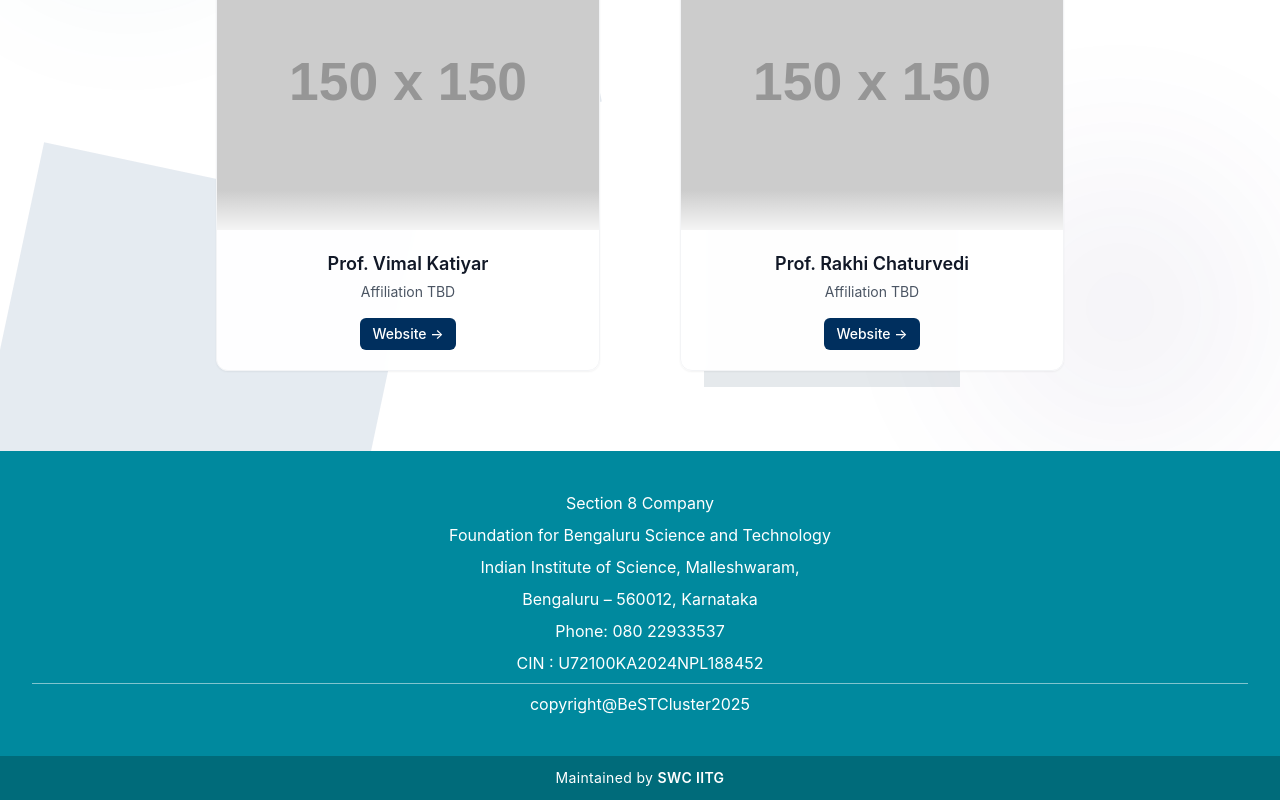
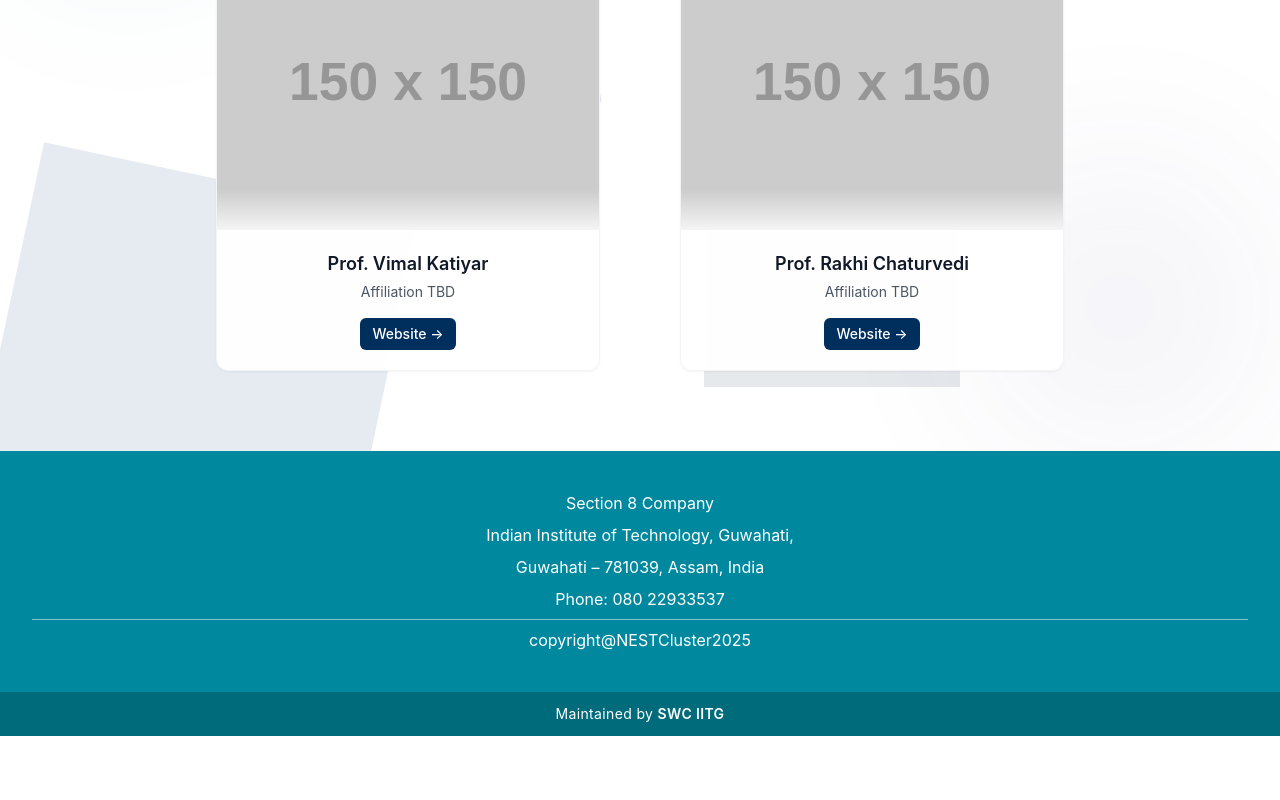
Before and after one commit to swciitg/bestkc_temp, a React (Create React App) app: page /coordinators in a window 1280 px wide. Shown: the part 582-1382 px from the top of the page. After the commit the page ends 1318 px from the top, so only its background shows below. Built offline with nearby package versions, Linux system fonts and the light colour scheme; the HTML template or start-up script is replaced by a standard one.

Commit message:
foooter fixes

```diff
--- a/src/components/Footer.jsx
+++ b/src/components/Footer.jsx
@@ -7,15 +7,15 @@ const Footer = () => {
       <div className="bg-[#00899e] py-10">
         <div className="max-w-screen-xl mx-auto px-8 space-y-2 text-sm md:text-base leading-relaxed">
           <p>Section 8 Company</p>
-          <p>Foundation for Bengaluru Science and Technology</p>
-          <p>Indian Institute of Science, Malleshwaram,</p>
-          <p>Bengaluru – 560012, Karnataka</p>
+          {/* <p>Foundation for Bengaluru Science and Technology</p> */}
+          <p>Indian Institute of Technology, Guwahati,</p>
+          <p>Guwahati – 781039, Assam, India</p>
           <p>Phone: 080 22933537</p>
-          <p>CIN : U72100KA2024NPL188452</p>
+          {/* <p>CIN : U72100KA2024NPL188452</p> */}
 
           <hr className="border-t border-white/50 my-6" />
 
-          <p>copyright@BeSTCluster2025</p>
+          <p>copyright@NESTCluster2025</p>
         </div>
       </div>
 
```
